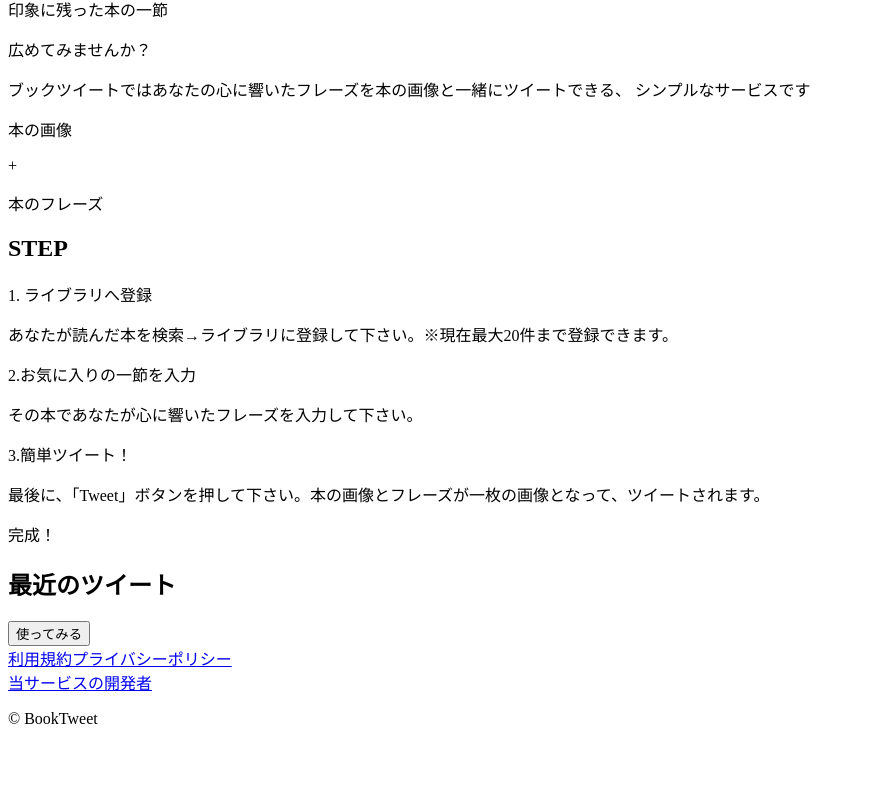
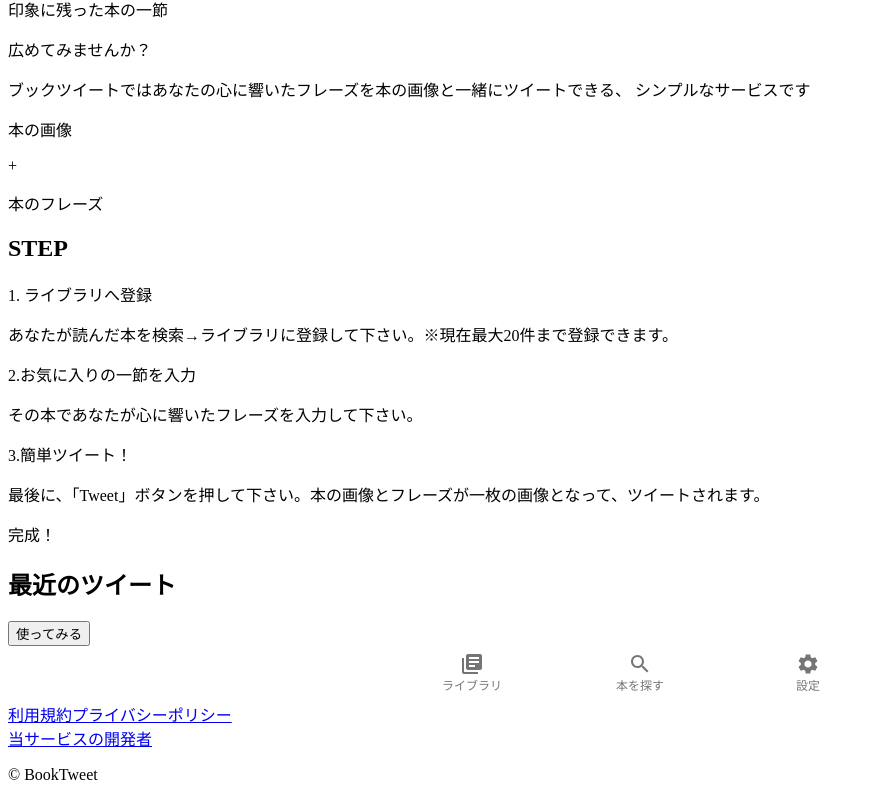
Before and after one commit to welove-t/book-tweet, a Next.js app: page / in a window 1280 px wide. Shown: the part 438-1238 px from the top of the page, without its empty margins (0-875 px from the left). Before the commit the page ends 1182 px from the top, so only its background shows below. Built offline with nearby package versions, Linux system fonts and the light colour scheme; no server answers.

Commit message:
💄 ボトムナビゲーションの導入

```diff
--- /dev/null
+++ b/components/all/BottomNavi.tsx
@@ -0,0 +1,44 @@
+import React, { useEffect, useState } from 'react';
+import { makeStyles } from '@material-ui/core/styles';
+import BottomNavigation from '@material-ui/core/BottomNavigation';
+import BottomNavigationAction from '@material-ui/core/BottomNavigationAction';
+import LibraryBooksIcon from '@material-ui/icons/LibraryBooks';
+import SearchIcon from '@material-ui/icons/Search';
+import SettingsIcon from '@material-ui/icons/Settings';
+import { useRouter } from 'next/router';
+
+const BottomNavi = () => {
+  const router = useRouter();
+  const [value, setValue] = useState(0);
+  return (
+    <div className="fixed bottom-0 sm:hidden">
+      <BottomNavigation
+        value={value}
+        onChange={(event, newValue) => {
+          setValue(newValue);
+          router.push(newValue);
+        }}
+        showLabels
+        className="w-96 max-w-md space-x-4"
+      >
+        <BottomNavigationAction
+          value="library"
+          label="ライブラリ"
+          icon={<LibraryBooksIcon />}
+        />
+        <BottomNavigationAction
+          value="search"
+          label="本を探す"
+          icon={<SearchIcon />}
+        />
+        <BottomNavigationAction
+          value="settings"
+          label="設定"
+          icon={<SettingsIcon />}
+        />
+      </BottomNavigation>
+    </div>
+  );
+};
+
+export default BottomNavi;
--- a/components/lp/Footer.tsx
+++ b/components/lp/Footer.tsx
@@ -3,7 +3,7 @@
 
 const Footer = () => {
   return (
-    <div className="bg-gray-100 py-10">
+    <div className="bg-gray-100 pt-10 pb-16">
       <div className="container">
         <div className="flex justify-center space-x-4">
           <Link href="/terms">
--- a/pages/_app.tsx
+++ b/pages/_app.tsx
@@ -1,5 +1,6 @@
 import { useEffect } from 'react';
 import 'tailwindcss/tailwind.css';
+import BottomNavi from '../components/all/BottomNavi';
 import Footer from '../components/lp/Footer';
 import UserProvider from '../context/userContext';
 
@@ -14,6 +15,7 @@
   return (
     <UserProvider>
       <Component {...pageProps} />
+      <BottomNavi />
       <Footer />
     </UserProvider>
   );
```
